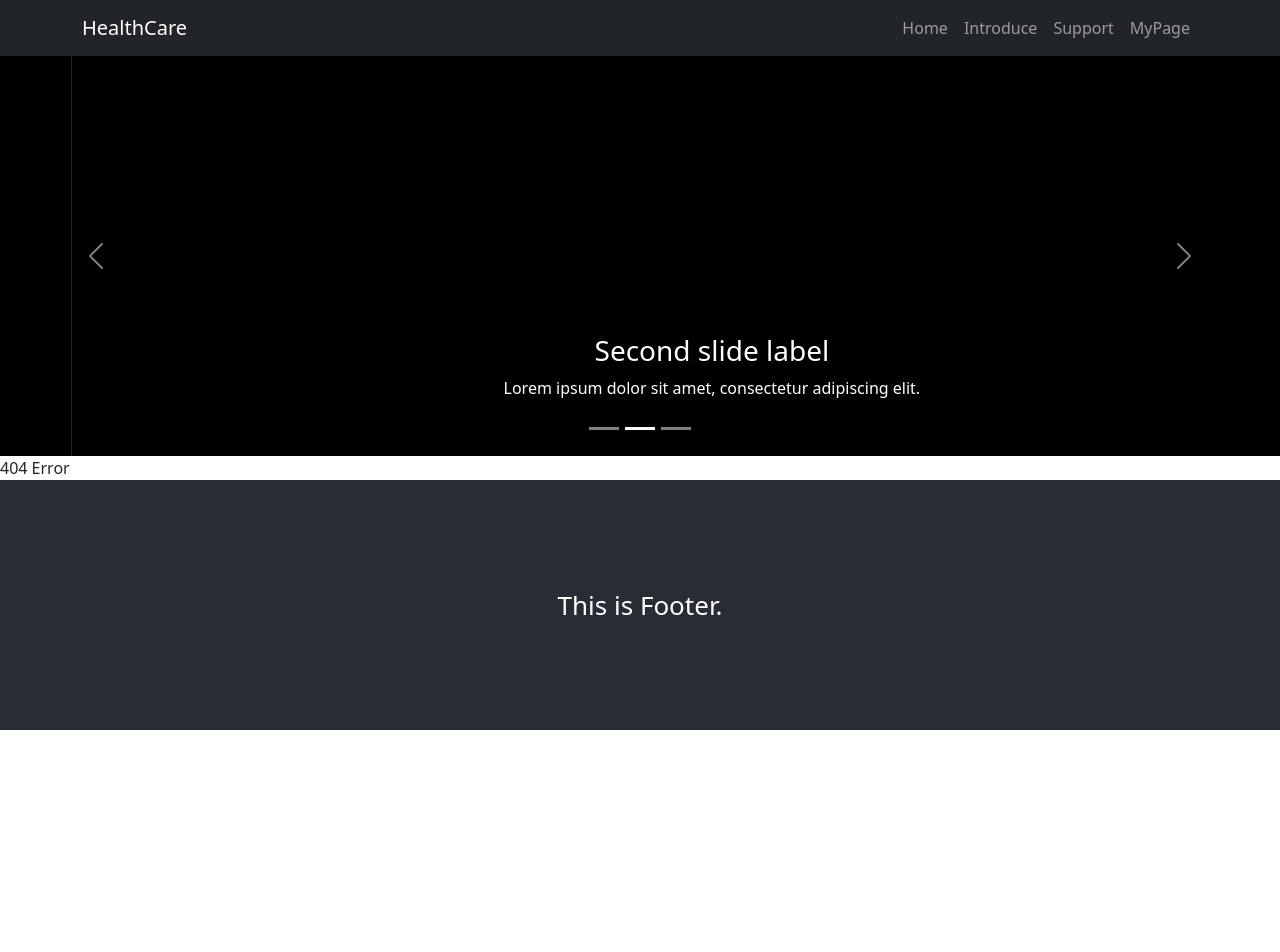
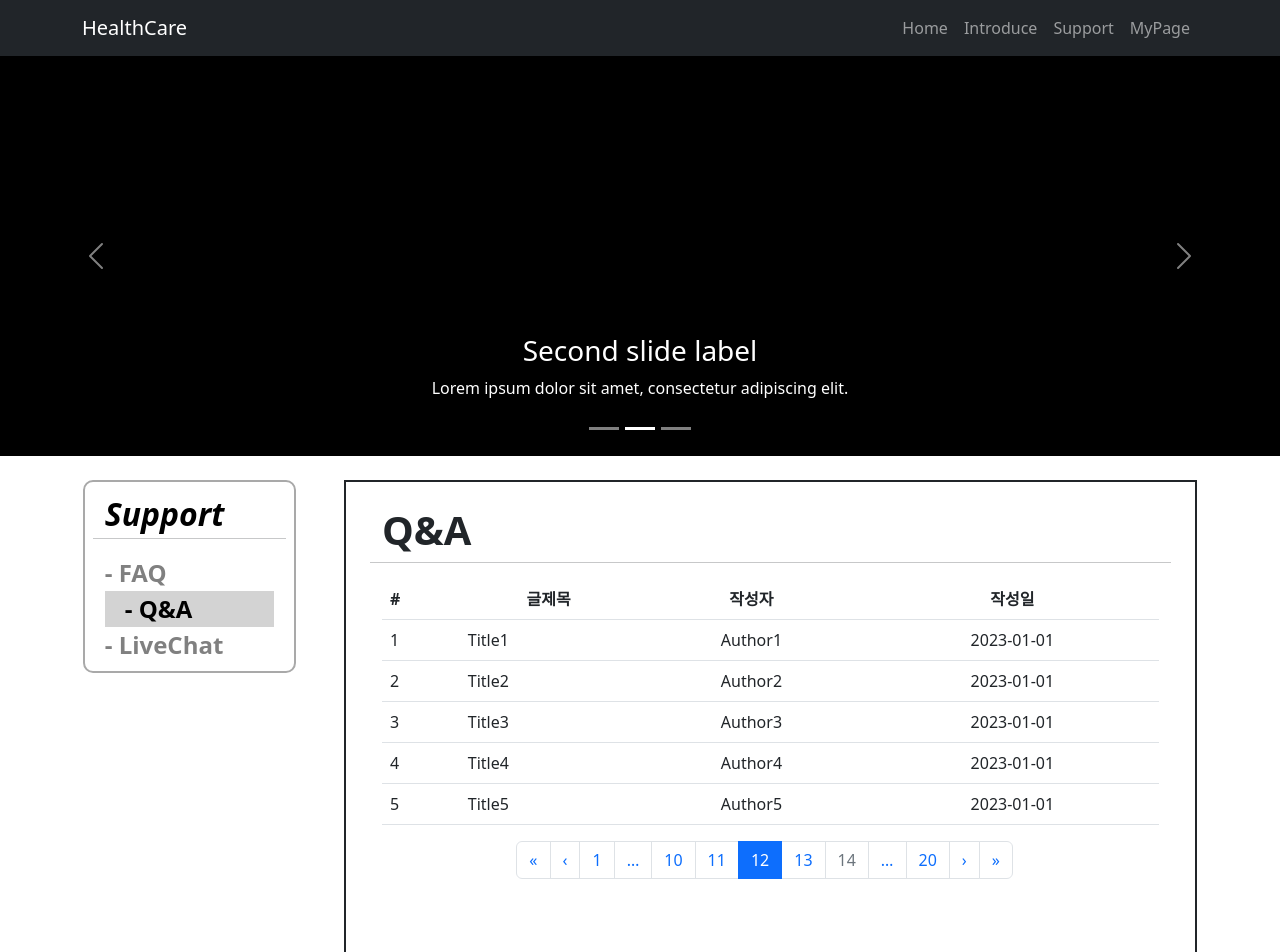
Before and after one commit to JoSihun/HealthCare, a React (Create React App) app in the folder healthcare/src/main/reactfront/: page /support/qna in a window 1280 px wide. Shown: the top 952 px of the page. Before the commit the page ends 800 px from the top, so only its background shows below. Built offline with nearby package versions, Linux system fonts and the light colour scheme.

Commit message:
feat(reactfront): add Q&A Page and LiveChat Page edit FAQ.js in reactfront/src/components/support
add QNA.js in reactfront/src/components/support
add QNA.css in reactfront/src/components/support

add LiveChat.js in reactfront/src/components/support

```diff
--- a/healthcare/src/main/reactfront/src/App.js
+++ b/healthcare/src/main/reactfront/src/App.js
@@ -10,6 +10,8 @@ import FAQ from "./components/support/FAQ";
 import MyPage from "./components/MyPage";
 import NotFound from "./components/NotFound";
 import Footer from "./components/Footer";
+import QNA from "./components/support/QNA";
+import LiveChat from "./components/support/LiveChat";
 
 function App() {
   return (
@@ -21,7 +23,11 @@ function App() {
                   <Route path="/" element={<Home />}></Route>
                   <Route path="/home" element={<Home />}></Route>
                   <Route path="/introduce" element={<Introduce />}></Route>
-                  <Route path="/support" element={<FAQ />}></Route>
+
+                  <Route path="/support/faq" element={<FAQ />}></Route>
+                  <Route path="/support/qna" element={<QNA />}></Route>
+                  <Route path="/support/livechat" element={<LiveChat />}></Route>
+
                   <Route path="/my-page" element={<MyPage />}></Route>
                   <Route path="*" element={<NotFound />}></Route>
               </Routes>
--- a/healthcare/src/main/reactfront/src/components/Navigation.js
+++ b/healthcare/src/main/reactfront/src/components/Navigation.js
@@ -15,7 +15,7 @@ function Navigation() {
                     <Nav className="menu">
                         <Link className="nav-link" to="/home">Home</Link>
                         <Link className="nav-link" to="/introduce">Introduce</Link>
-                        <Link className="nav-link" to="/support">Support</Link>
+                        <Link className="nav-link" to="/support/faq">Support</Link>
                         <Link className="nav-link" to="/my-page">MyPage</Link>
                     </Nav>
                 </Container>
--- a/healthcare/src/main/reactfront/src/components/support/FAQ.js
+++ b/healthcare/src/main/reactfront/src/components/support/FAQ.js
@@ -14,9 +14,9 @@ function FAQ() {
                         <Row className="p-2 sidebar">
                             <div className="sidebarTitle">Support</div>
                             <hr/>
-                            <Link to="#FAQ" style={{ textDecoration: 'none' }}><div className="sidebarItem active">- FAQ</div></Link>
-                            <Link to="#Q&A" style={{ textDecoration: 'none' }}><div className="sidebarItem">- Q&A</div></Link>
-                            <Link to="#LiveChat" style={{ textDecoration: 'none' }}><div className="sidebarItem">- LiveChat</div></Link>
+                            <Link to="/support/faq" style={{ textDecoration: 'none' }}><div className="sidebarItem active">- FAQ</div></Link>
+                            <Link to="/support/qna" style={{ textDecoration: 'none' }}><div className="sidebarItem">- Q&A</div></Link>
+                            <Link to="/support/livechat" style={{ textDecoration: 'none' }}><div className="sidebarItem">- LiveChat</div></Link>
                         </Row>
                     </Col>
                     <Col className="col-md-8 m-4">
--- /dev/null
+++ b/healthcare/src/main/reactfront/src/components/support/LiveChat.js
@@ -0,0 +1,40 @@
+import React from "react";
+import {Card, Col, Row} from "react-bootstrap";
+import {Link} from "react-router-dom";
+import Container from "react-bootstrap/Container";
+
+function LiveChat() {
+    return (
+        <div className="LiveChat">
+            <Container fluid>
+                <Row className="justify-content-center vh-100">
+                    <Col className="col-md-2 m-4">
+                        <Row className="p-2 sidebar">
+                            <div className="sidebarTitle">Support</div>
+                            <hr/>
+                            <Link to="/support/faq" style={{ textDecoration: 'none' }}><div className="sidebarItem">- FAQ</div></Link>
+                            <Link to="/support/qna" style={{ textDecoration: 'none' }}><div className="sidebarItem">- Q&A</div></Link>
+                            <Link to="/support/livechat" style={{ textDecoration: 'none' }}><div className="sidebarItem active">- LiveChat</div></Link>
+                        </Row>
+                    </Col>
+                    <Col className="col-md-8 m-4">
+                        <Row className="p-4 content h-100 align-content-start">
+                            <h1><b>LiveChat Support</b></h1>
+                            <hr/>
+                            <Card className="mb-3" style={{ minHeight: 700 }}>
+                                <Card.Body>This is some message content text within a card body.</Card.Body>
+                            </Card>
+                            <div className="d-flex flex-column justify-content-center">
+                                <input className="mb-3" placeholder="Type Text" />
+                                <button>Send</button>
+                            </div>
+
+                        </Row>
+                    </Col>
+                </Row>
+            </Container>
+        </div>
+    );
+}
+
+export default LiveChat;
--- /dev/null
+++ b/healthcare/src/main/reactfront/src/components/support/QNA.css
@@ -0,0 +1,14 @@
+.QNA {
+    display: flex;
+    flex-direction: column;
+    min-height: 100vh;
+    flex: 1;
+}
+
+.text-align-center {
+    text-align: center;
+}
+
+.text-align-right {
+    text-align: right;
+}
--- /dev/null
+++ b/healthcare/src/main/reactfront/src/components/support/QNA.js
@@ -0,0 +1,93 @@
+import React from "react";
+import {Col, Pagination, Row, Table} from "react-bootstrap";
+import {Link} from "react-router-dom";
+import Container from "react-bootstrap/Container";
+
+function QNA() {
+    return (
+        <div className="QNA">
+            <Container fluid>
+                <Row className="justify-content-center vh-100">
+                    <Col className="col-md-2 m-4">
+                        <Row className="p-2 sidebar">
+                            <div className="sidebarTitle">Support</div>
+                            <hr/>
+                            <Link to="/support/faq" style={{ textDecoration: 'none' }}><div className="sidebarItem">- FAQ</div></Link>
+                            <Link to="/support/qna" style={{ textDecoration: 'none' }}><div className="sidebarItem active">- Q&A</div></Link>
+                            <Link to="/support/livechat" style={{ textDecoration: 'none' }}><div className="sidebarItem">- LiveChat</div></Link>
+                        </Row>
+                    </Col>
+                    <Col className="col-md-8 m-4">
+                        <Row className="p-4 content h-100 align-content-start">
+                            <h1><b>Q&A</b></h1>
+                            <hr/>
+                            <Table responsive hover>
+                                <thead>
+                                    <tr>
+                                        <th className="text-left">#</th>
+                                        <th className="text-center">글제목</th>
+                                        <th className="text-center">작성자</th>
+                                        <th className="text-center">작성일</th>
+                                    </tr>
+                                </thead>
+                                <tbody>
+                                    <tr>
+                                        <td className="text-left">1</td>
+                                        <td className="text-left">Title1</td>
+                                        <td className="text-center">Author1</td>
+                                        <td className="text-center">2023-01-01</td>
+                                    </tr>
+                                    <tr>
+                                        <td className="text-left">2</td>
+                                        <td className="text-left">Title2</td>
+                                        <td className="text-center">Author2</td>
+                                        <td className="text-center">2023-01-01</td>
+                                    </tr>
+                                    <tr>
+                                        <td className="text-left">3</td>
+                                        <td className="text-left">Title3</td>
+                                        <td className="text-center">Author3</td>
+                                        <td className="text-center">2023-01-01</td>
+                                    </tr>
+                                    <tr>
+                                        <td className="text-left">4</td>
+                                        <td className="text-left">Title4</td>
+                                        <td className="text-center">Author4</td>
+                                        <td className="text-center">2023-01-01</td>
+                                    </tr>
+                                    <tr>
+                                        <td className="text-left">5</td>
+                                        <td className="text-left">Title5</td>
+                                        <td className="text-center">Author5</td>
+                                        <td className="text-center">2023-01-01</td>
+                                    </tr>
+                                </tbody>
+                            </Table>
+                            <Pagination className="justify-content-center">
+                                <Pagination.First />
+                                <Pagination.Prev />
+                                <Pagination.Item>{1}</Pagination.Item>
+                                <Pagination.Ellipsis />
+
+                                <Pagination.Item>{10}</Pagination.Item>
+                                <Pagination.Item>{11}</Pagination.Item>
+                                <Pagination.Item active>{12}</Pagination.Item>
+                                <Pagination.Item>{13}</Pagination.Item>
+                                <Pagination.Item disabled>{14}</Pagination.Item>
+
+                                <Pagination.Ellipsis />
+                                <Pagination.Item>{20}</Pagination.Item>
+                                <Pagination.Next />
+                                <Pagination.Last />
+                            </Pagination>
+                        </Row>
+                    </Col>
+                </Row>
+            </Container>
+
+        </div>
+    );
+
+}
+
+export default QNA;
```
